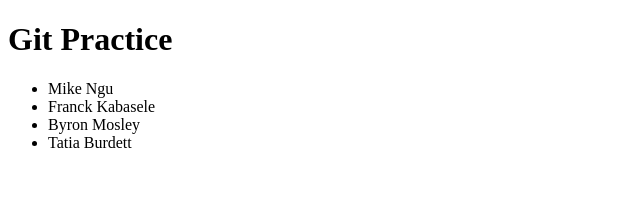
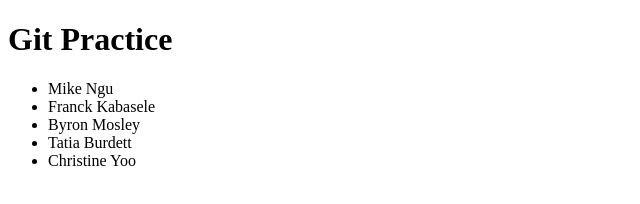
Before and after one commit to mikengu/git_student_exercise, a plain HTML site: page index.html in a window 1280 px wide. Shown: the whole page, without its empty margins (0-640 px from the left). Drawn offline with Linux system fonts and the light colour scheme.

Commit message:
add name

```diff
--- a/index.html
+++ b/index.html
@@ -13,6 +13,7 @@
       <li>Franck Kabasele</li>
       <li>Byron Mosley</li>
       <li>Tatia Burdett</li>
+      <li>Christine Yoo</li>
     </ul>
   </div>
 </body>
```
